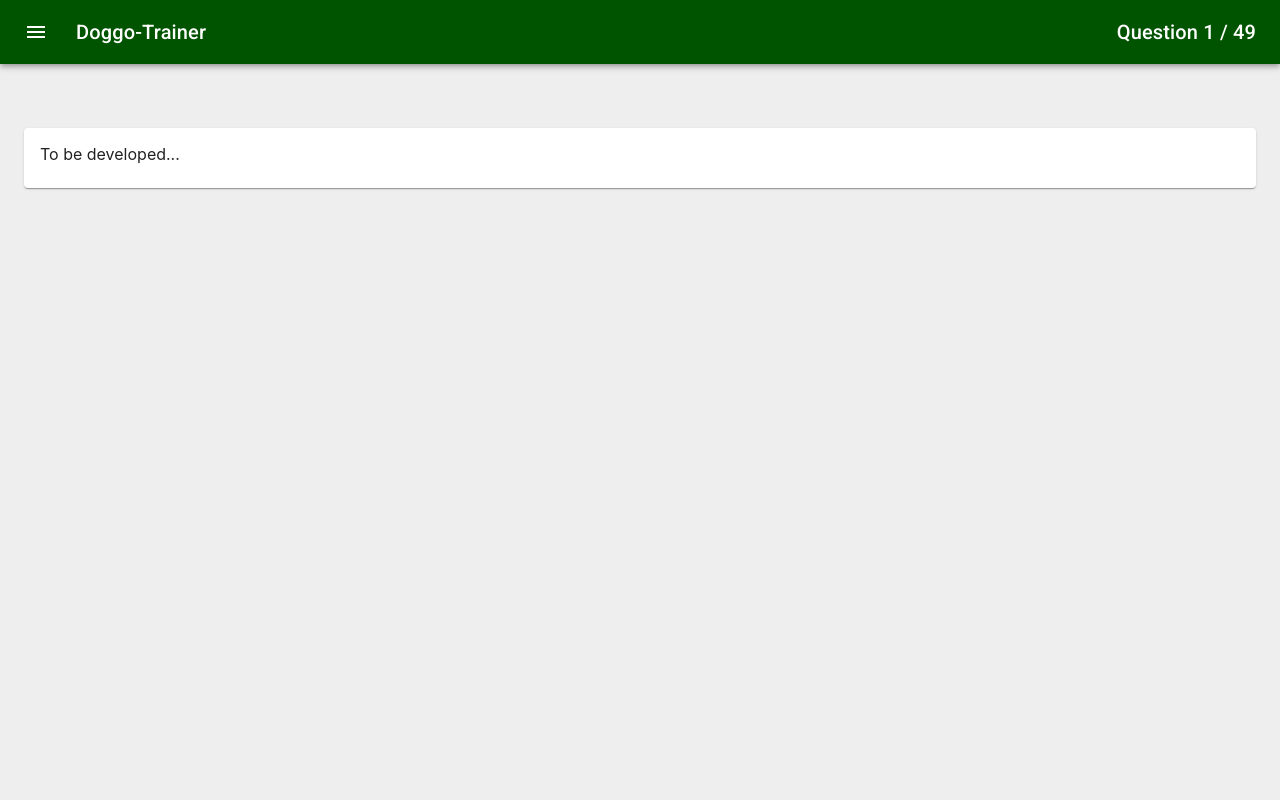
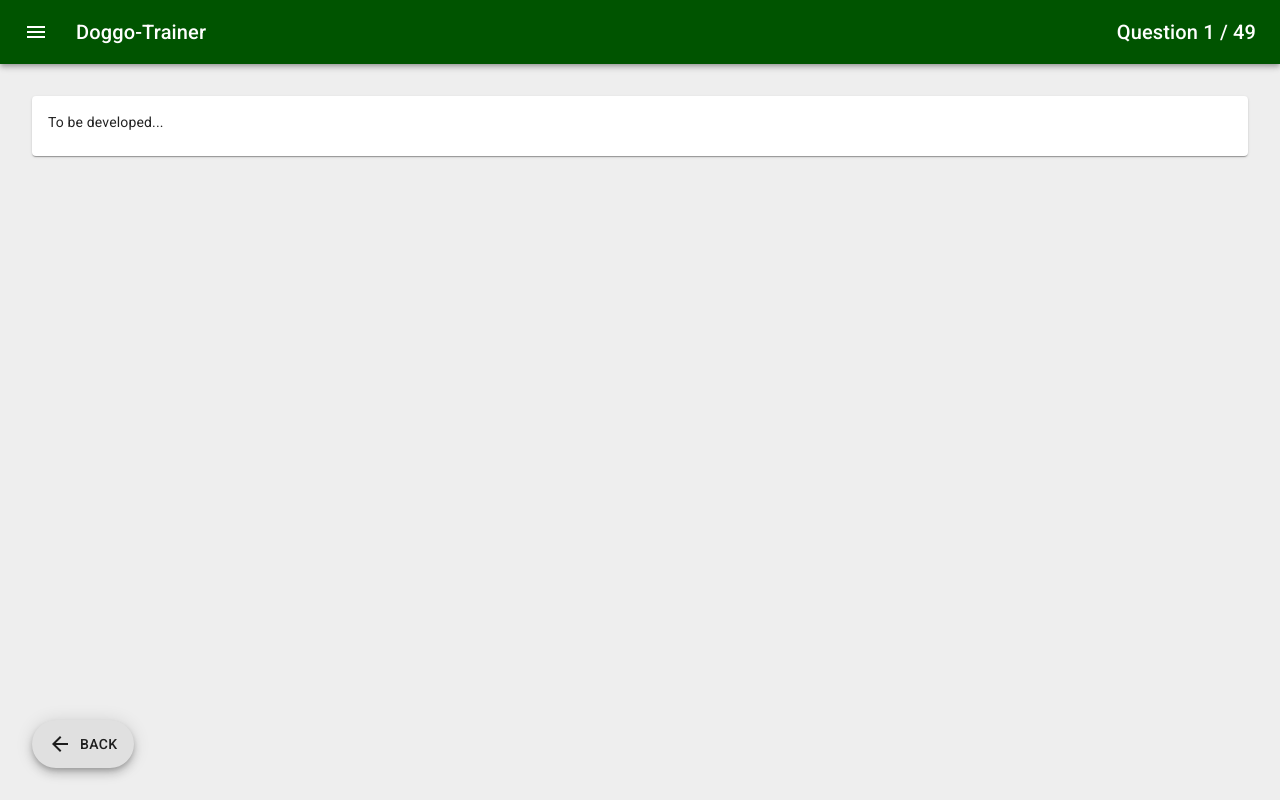
Before and after one commit to kevelopment/doggo-license-trainer, a React (Create React App) app: page /exam in a window 1280 px wide. Built offline with nearby package versions, Linux system fonts and the light colour scheme.

Commit message:
improved navigation and styling

```diff
--- a/src/App.jsx
+++ b/src/App.jsx
@@ -1,8 +1,8 @@
 import {
-  Container,
+  Box,
   createMuiTheme,
+  CssBaseline,
   ThemeProvider,
-  Toolbar,
 } from "@material-ui/core";
 import React from "react";
 import { BrowserRouter, Route, Switch } from "react-router-dom";
@@ -28,16 +28,17 @@ const appTheme = createMuiTheme({
  * Defines the available app routes
  */
 export const Routes = Object.freeze({
-  ROOT: "/",
+  HOME: "/",
   TRAINING: "/training",
   EXAM: "/exam",
 });
 
-export class App extends React.Component {
+class App extends React.Component {
   state = {
     allQuestions: [],
     isLoaded: false,
     currentIndex: 0,
+    currentRoute: Routes.HOME,
   };
 
   async componentDidMount() {
@@ -53,30 +54,40 @@ export class App extends React.Component {
     this.setState({ currentIndex: index });
   };
 
+  setCurrentRoute = (route) => {
+    this.setState({ currentRoute: route });
+  };
+
   render() {
     return (
       <ThemeProvider theme={appTheme}>
+        <CssBaseline />
+        <Box width={1} height={1} display="flex" flexDirection="column">
           <ConfigurationBar
             currentQuestionIndex={this.state.currentIndex}
             maxNumberQuestions={this.state.maxIndex}
           />
-        <Toolbar />
-        <Container>
+
+          <Box flex="1 1 auto" p={4}>
             <BrowserRouter>
               <Switch>
-              <Route path={Routes.EXAM}>{<Exam />}</Route>
+                <Route path={Routes.EXAM}>
+                  {<Exam setRoute={this.setCurrentRoute} />}
+                </Route>
                 <Route path={Routes.TRAINING}>
                   <Training
                     questions={this.state.allQuestions}
                     setIndex={this.setCurrentIndex}
+                    setRoute={this.setCurrentRoute}
                   />
                 </Route>
-              <Route path={Routes.ROOT}>
+                <Route path={Routes.HOME}>
                   <Home isLoaded={this.state.isLoaded} />
                 </Route>
               </Switch>
             </BrowserRouter>
-        </Container>
+          </Box>
+        </Box>
       </ThemeProvider>
     );
   }
--- a/src/components/Home.jsx
+++ b/src/components/Home.jsx
@@ -6,6 +6,7 @@ import {
   CardHeader,
   CircularProgress,
   Typography,
+  withStyles,
 } from "@material-ui/core";
 import React from "react";
 import { withRouter } from "react-router-dom";
@@ -34,15 +35,17 @@ class Home extends React.Component {
     if (this.props.isLoaded === false) {
       return (
         <Box display="flex" justifyContent="center">
-          <CircularProgress size={"10vh"} height={"50vh"} />
+          <CircularProgress size={"10vh"} />
         </Box>
       );
     }
 
+    const { classes } = this.props;
     return (
       <Card>
-        <CardHeader title="Please select a training mode" />
-        <CardContent>
+        <CardHeader title="Please select a mode to start" />
+        <CardContent className={classes.container}>
+          <Box flex={1} width={0.5} p={2}>
             <Typography>Training-Mode:</Typography>
             <Typography>
               Practice all Questions in a row with direct evaluation.
@@ -54,8 +57,8 @@ class Home extends React.Component {
             >
               Start Training
             </Button>
-        </CardContent>
-        <CardContent>
+          </Box>
+          <Box flex={1} width={0.5} p={2}>
             <Typography>Exam-Mode</Typography>
             <Typography>
               Practice a certain number of Questions in a row with evaluation
@@ -68,10 +71,20 @@ class Home extends React.Component {
             >
               Start Exam
             </Button>
+          </Box>
         </CardContent>
       </Card>
     );
   }
 }
 
-export default withRouter(Home);
+const styles = (theme) => ({
+  container: {
+    display: "flex",
+    // flexDirection: "row",
+    // justifyContent: "space-evenly",
+    // alignItems: "stretch",
+  },
+});
+
+export default withRouter(withStyles(styles)(Home));
--- /dev/null
+++ b/src/components/buttons/NavigateBackFab.jsx
@@ -0,0 +1,37 @@
+import { Fab, withStyles } from "@material-ui/core";
+import { ArrowBack } from "@material-ui/icons";
+import React from "react";
+import { withRouter } from "react-router-dom";
+
+class NavigateBackFab extends React.Component {
+  navigateBack = () => {
+    this.props.history.goBack();
+  };
+
+  render() {
+    const { classes } = this.props;
+    return (
+      <Fab
+        variant="extended"
+        className={classes.fab}
+        onClick={this.navigateBack}
+      >
+        <ArrowBack className={classes.fabIcon} />
+        Back
+      </Fab>
+    );
+  }
+}
+
+const styles = (theme) => ({
+  fab: {
+    position: "absolute",
+    bottom: theme.spacing(4),
+    left: theme.spacing(4),
+  },
+  fabIcon: {
+    marginRight: theme.spacing(1),
+  },
+});
+
+export default withRouter(withStyles(styles)(NavigateBackFab));
--- a/src/components/exam/Exam.jsx
+++ b/src/components/exam/Exam.jsx
@@ -1,12 +1,22 @@
-import { Card, CardContent } from "@material-ui/core";
+import { Box, Card, CardContent } from "@material-ui/core";
 import React from "react";
+import { Routes } from "../../App";
+import NavigateBackFab from "../buttons/NavigateBackFab";
 
 export default class Exam extends React.Component {
+  constructor(props) {
+    super(props);
+    this.props.setRoute(Routes.EXAM);
+  }
+
   render() {
     return (
-      <Card>
-        <CardContent>To be developed...</CardContent>
-      </Card>
+      <Box>
+        <Card>
+          <CardContent>To be developed...</CardContent>
+        </Card>
+        <NavigateBackFab />
+      </Box>
     );
   }
 }
--- a/src/components/training/Training.jsx
+++ b/src/components/training/Training.jsx
@@ -1,14 +1,18 @@
+import { Box } from "@material-ui/core";
 import React from "react";
+import { Routes } from "../../App";
 import shuffle from "../../helper/ArrayHelper";
+import NavigateBackFab from "../buttons/NavigateBackFab";
 import TrainingQuestion from "./TrainingQuestion";
 
-export default class Training extends React.Component {
+class Training extends React.Component {
   constructor(props) {
     super(props);
     this.state = {
       currentIndex: 0,
       questions: shuffle(props.questions),
     };
+    this.props.setRoute(Routes.TRAINING);
   }
 
   incrementCurrentIndex = () => {
@@ -47,6 +51,13 @@ export default class Training extends React.Component {
   };
 
   render() {
-    return <>{this.renderQuestions(this.props.questions)}</>;
+    return (
+      <Box>
+        {this.renderQuestions(this.props.questions)}
+        <NavigateBackFab />
+      </Box>
+    );
   }
 }
+
+export default Training;
--- a/src/index.js
+++ b/src/index.js
@@ -1,7 +1,7 @@
 import React from "react";
 import ReactDOM from "react-dom";
+import App from "./App";
 import "./index.css";
-import { App } from "./App";
 import * as serviceWorker from "./serviceWorker";
 
 ReactDOM.render(
```
Lines whose indentation alone changed are shown as unchanged.
